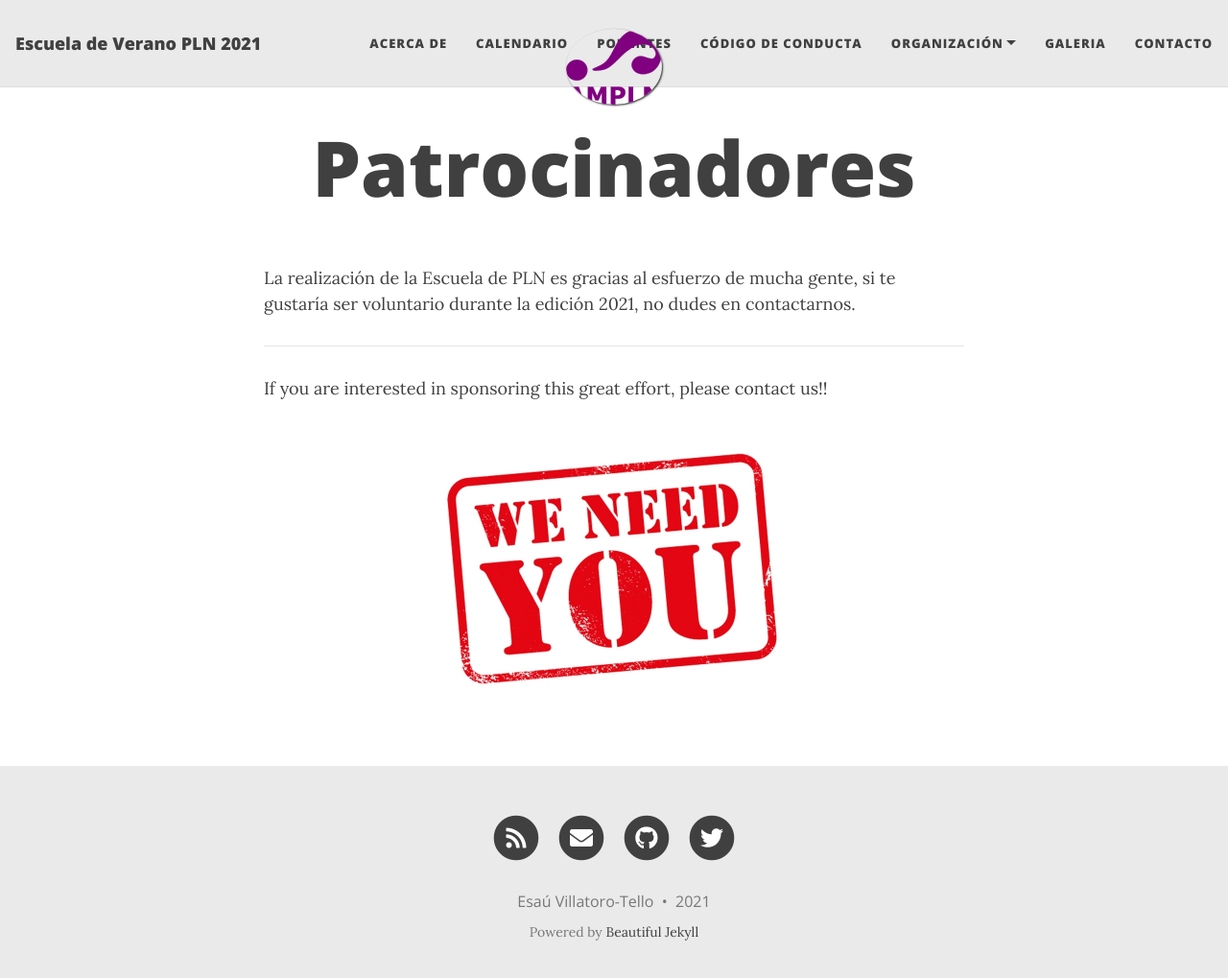
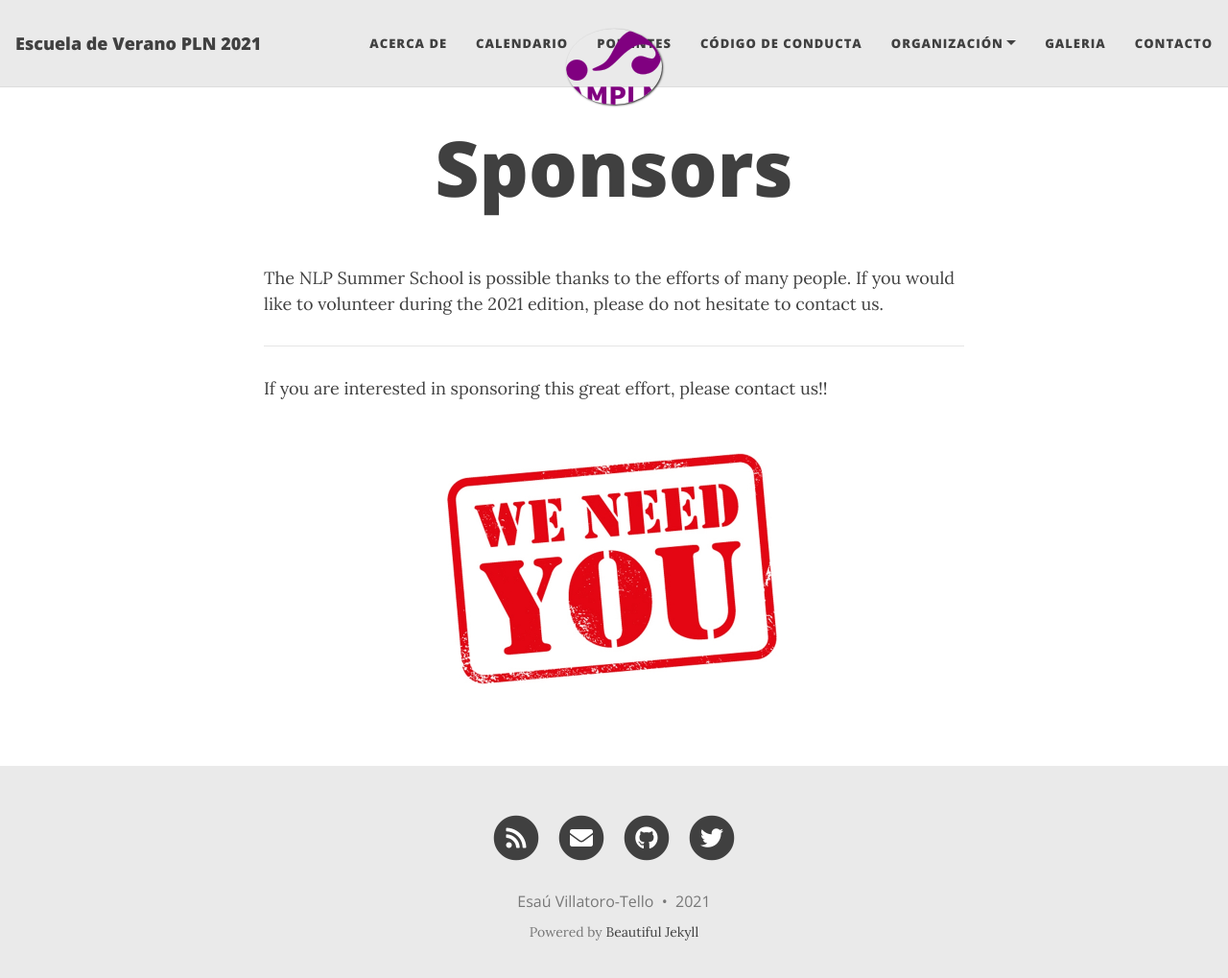
Before and after one commit to ampln/escuelaverano2021, a Jekyll site: the page built from sponsors.md, in a window 1280 px wide and 1032 px high. Shown: the top 1019 px of the window at 96% size. Built offline with Jekyll 4.4.1, drawn with Linux system fonts in a browser that asks for light colours; nearby versions of some CDN libraries.

Commit message:
Update sponsors.md
Switched text from Spanish to English

```diff
--- a/sponsors.md
+++ b/sponsors.md
@@ -1,10 +1,10 @@
 ---
 layout: page
-title: Patrocinadores
+title: Sponsors
 
 ---
 
-La realización de la Escuela de PLN es gracias al esfuerzo de mucha gente, si te gustaría ser voluntario durante la edición 2021, no dudes en contactarnos.
+The NLP Summer School is possible thanks to the efforts of many people. If you would like to volunteer during the 2021 edition, please do not hesitate to contact us.
 
 ---
 If you are interested in sponsoring this great effort, please contact us!!
```
